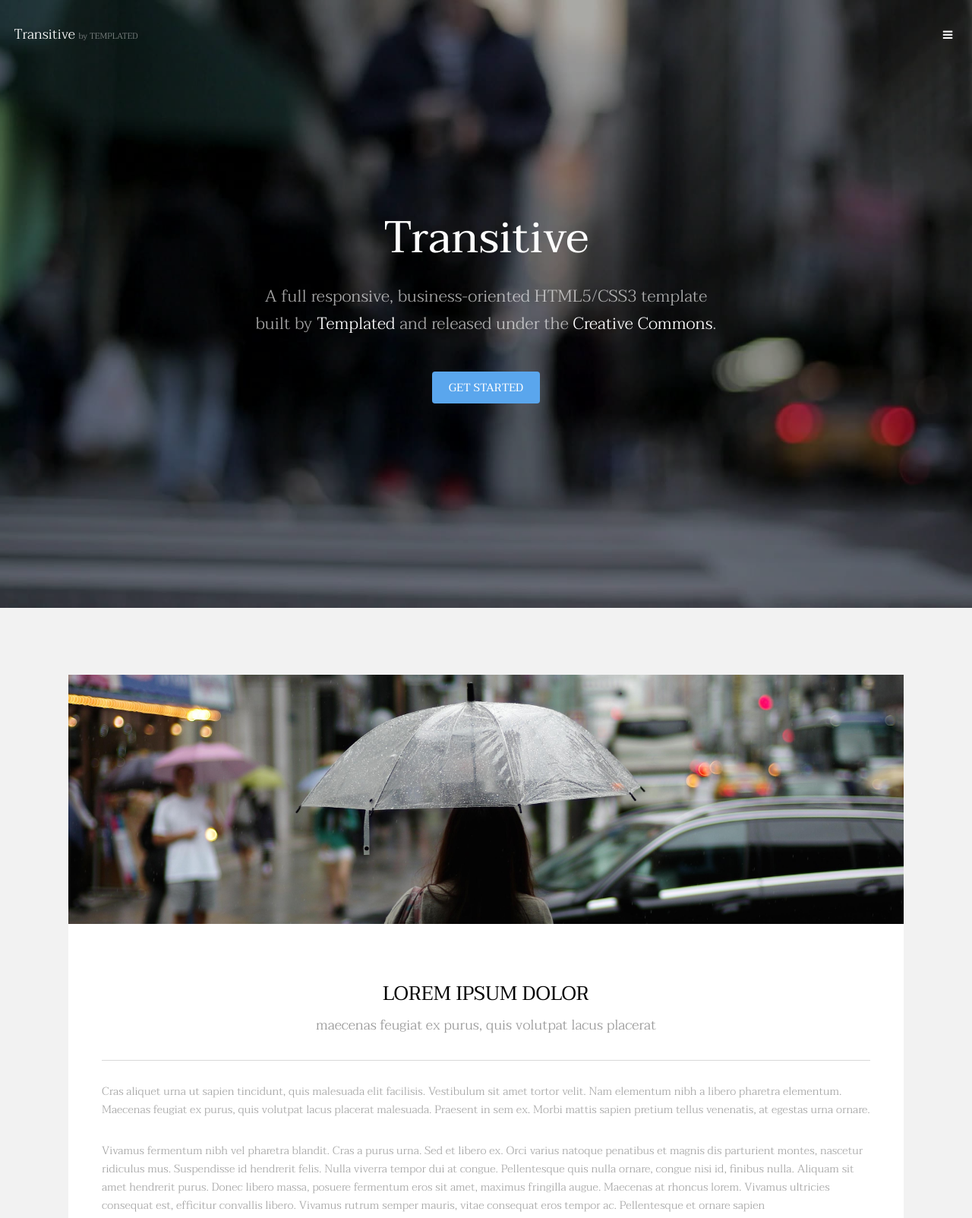
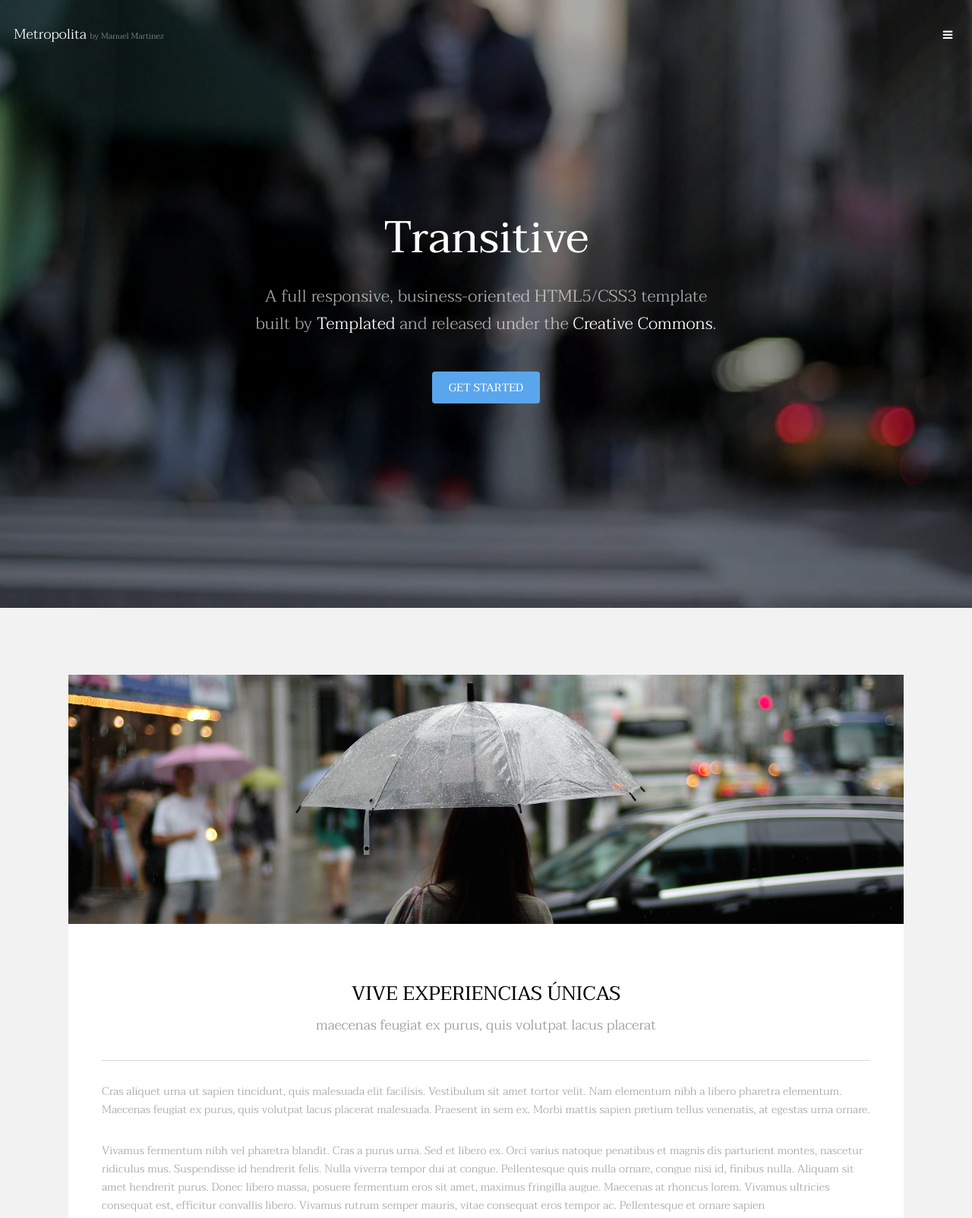
Before and after one commit to ManuMartinez94/04_REP_METROPOLITA, a plain HTML site: page index.html in a window 1280 px wide. Shown: the top 1603 px of the page at 76% size. Drawn offline with Linux system fonts and the light colour scheme.

Commit message:
cambios en la portada por MANUEL

```diff
--- a/index.html
+++ b/index.html
@@ -6,7 +6,7 @@
 -->
 <html>
 	<head>
-		<title>Transitive by TEMPLATED</title>
+		<title>Metropolita by Manuel Martínez</title>
 		<meta charset="utf-8" />
 		<meta name="viewport" content="width=device-width, initial-scale=1" />
 		<link rel="stylesheet" href="assets/css/main.css" />
@@ -15,7 +15,7 @@
 
 		<!-- Header -->
 			<header id="header" class="alt">
-				<div class="logo"><a href="index.html">Transitive <span>by TEMPLATED</span></a></div>
+				<div class="logo"><a href="index.html">Metropolita <span>by Manuel Martínez</span></a></div>
 				<a href="#menu" class="toggle"><span>Menu</span></a>
 			</header>
 
@@ -53,7 +53,7 @@
 							</div>
 							<div class="content">
 								<header class="align-center">
-									<h2>Lorem ipsum dolor</h2>
+									<h2>VIVE EXPERIENCIAS ÚNICAS</h2>
 									<p>maecenas feugiat ex purus, quis volutpat lacus placerat</p>
 								</header>
 								<hr />
```
